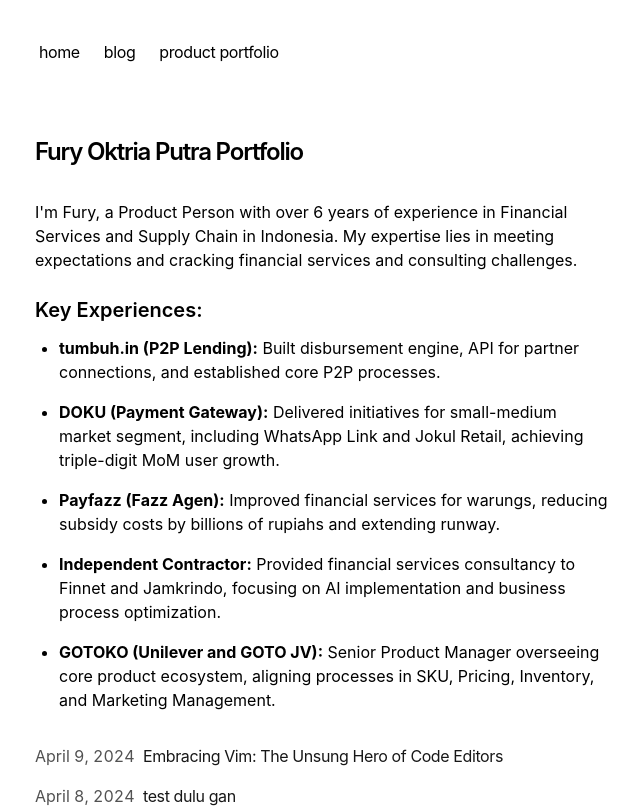
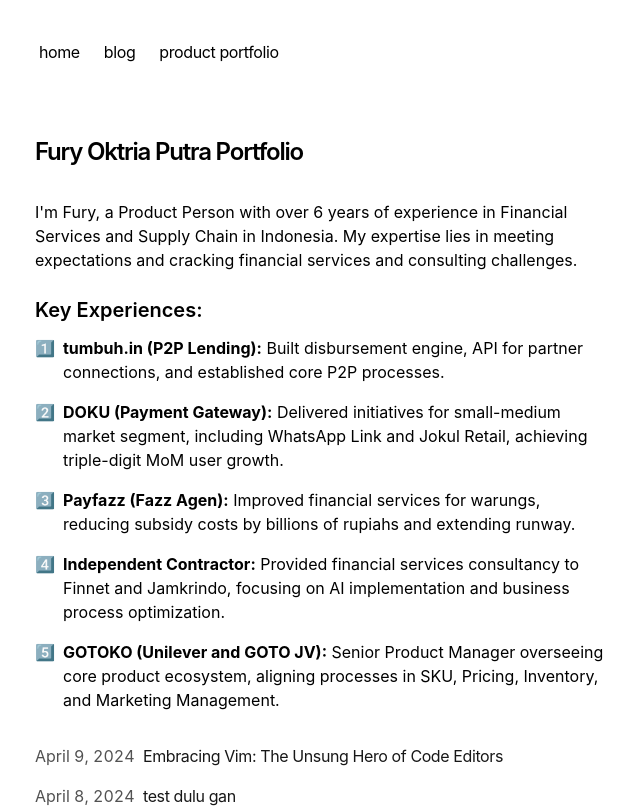
Before and after one commit to furyoktria/fury-web-portfolio, a Next.js app: page / in a window 1280 px wide. Shown: the top 808 px of the page, without its empty margins (317-957 px from the left). Built offline with nearby package versions, Linux system fonts and the light colour scheme.

Commit message:
update page with adding numbers emoticon

```diff
--- a/app/page.tsx
+++ b/app/page.tsx
@@ -11,21 +11,36 @@
           I'm Fury, a Product Person with over 6 years of experience in Financial Services and Supply Chain in Indonesia. My expertise lies in meeting expectations and cracking financial services and consulting challenges.
         </p>
         <h2 className="text-xl font-semibold mt-6 mb-3">Key Experiences:</h2>
-        <ul className="list-disc pl-6 space-y-4">
-          <li>
-            <strong>tumbuh.in (P2P Lending):</strong> Built disbursement engine, API for partner connections, and established core P2P processes.
+        <ul className="list-none pl-0 space-y-4">
+          <li className="flex items-start">
+            <span className="mr-2">1️⃣</span>
+            <div>
+              <strong>tumbuh.in (P2P Lending):</strong> Built disbursement engine, API for partner connections, and established core P2P processes.
+            </div>
           </li>
-          <li>
-            <strong>DOKU (Payment Gateway):</strong> Delivered initiatives for small-medium market segment, including WhatsApp Link and Jokul Retail, achieving triple-digit MoM user growth.
+          <li className="flex items-start">
+            <span className="mr-2">2️⃣</span>
+            <div>
+              <strong>DOKU (Payment Gateway):</strong> Delivered initiatives for small-medium market segment, including WhatsApp Link and Jokul Retail, achieving triple-digit MoM user growth.
+            </div>
           </li>
-          <li>
-            <strong>Payfazz (Fazz Agen):</strong> Improved financial services for warungs, reducing subsidy costs by billions of rupiahs and extending runway.
+          <li className="flex items-start">
+            <span className="mr-2">3️⃣</span>
+            <div>
+              <strong>Payfazz (Fazz Agen):</strong> Improved financial services for warungs, reducing subsidy costs by billions of rupiahs and extending runway.
+            </div>
           </li>
-          <li>
-            <strong>Independent Contractor:</strong> Provided financial services consultancy to Finnet and Jamkrindo, focusing on AI implementation and business process optimization.
+          <li className="flex items-start">
+            <span className="mr-2">4️⃣</span>
+            <div>
+              <strong>Independent Contractor:</strong> Provided financial services consultancy to Finnet and Jamkrindo, focusing on AI implementation and business process optimization.
+            </div>
           </li>
-          <li>
-            <strong>GOTOKO (Unilever and GOTO JV):</strong> Senior Product Manager overseeing core product ecosystem, aligning processes in SKU, Pricing, Inventory, and Marketing Management.
+          <li className="flex items-start">
+            <span className="mr-2">5️⃣</span>
+            <div>
+              <strong>GOTOKO (Unilever and GOTO JV):</strong> Senior Product Manager overseeing core product ecosystem, aligning processes in SKU, Pricing, Inventory, and Marketing Management.
+            </div>
           </li>
         </ul>
       </div>
```
